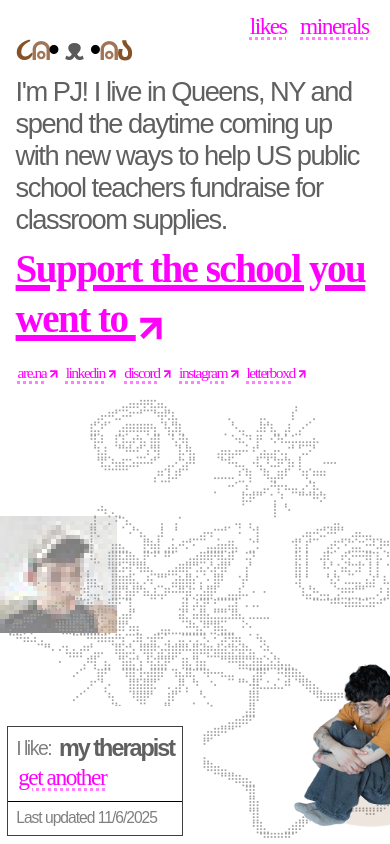
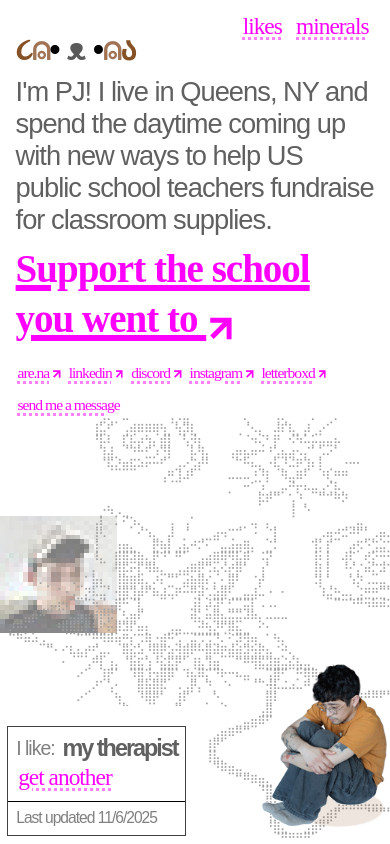
Before and after one commit to chumbud/pj, a Node server app: page / in a window 390 px wide. Run offline with Node 20, Linux system fonts and the light colour scheme; some web fonts are replaced.

Commit message:
Add contact button to mobile, selection highlight, nav note, styling tweaks

```diff
--- a/public/css/style.css
+++ b/public/css/style.css
@@ -22,6 +22,16 @@ body {
   min-height: 100vh;
   display: flex;
 }
+::selection {
+  background-color: black;
+  color: #ff00ff;
+}
+
+::-moz-selection {
+  background-color: black;
+  color: #ff00ff;
+}
+
 *, *::before, *::after {
   box-sizing: border-box;
 }
@@ -29,7 +39,7 @@ body {
   font-family: "Funnel Sans", sans-serif;
   font-optical-sizing: auto;
   font-style: normal;
-  letter-spacing: -1.5px;
+  letter-spacing: -1px;
 }
 @media (min-width: 76.8rem) {
   * {
@@ -668,7 +678,7 @@ a[href^="https://"]:hover:after {
   top: unset;
   bottom: -6vw;
   left: unset;
-  right: -25vw;
+  right: -17vw;
   z-index: 100;
   scale: 0.75;
   transition: all 0.1s ease-in-out;
@@ -1123,6 +1133,7 @@ a[href^="https://"]:hover:after {
   font-size: 1rem;
   display: flex;
   flex-direction: row;
+  flex-wrap: wrap;
   gap: 0.5rem;
   justify-content: flex-start;
   background-color: white;
@@ -1131,6 +1142,10 @@ a[href^="https://"]:hover:after {
   .mobile-links {
     display: none;
   }
+}
+.mobile-links .contact-btn {
+  flex-basis: 100%;
+  margin-top: 0.5rem;
 }
 
 .mobile {
@@ -1153,6 +1168,7 @@ a[href^="https://"]:hover:after {
 
 .contact-btn {
   cursor: pointer;
+  margin-top: 2rem;
 }
 .contact-btn:hover {
   color: #ff00ff;
@@ -1197,8 +1213,8 @@ a[href^="https://"]:hover:after {
 .contact-modal-content .contact-close-btn {
   position: absolute;
   top: 1rem;
-  right: 1rem;
-  font-size: 1.5rem;
+  right: 2rem;
+  font-size: 3.5rem;
   color: rgba(255, 255, 255, 0.5);
   cursor: pointer;
   line-height: 1;
@@ -1255,11 +1271,13 @@ a[href^="https://"]:hover:after {
 }
 
 .contact-note {
-  text-align: center;
-  font-size: 1.4rem;
+  text-align: right;
+  font-size: 1.25rem;
   opacity: 0.75;
-  margin-top: 1rem;
+  letter-spacing: 0px;
+  margin-top: 0.5rem;
   margin-bottom: 0;
+  padding: 0 1rem 0 2rem;
 }
 
 .contact-status {
--- a/public/js/contact.js
+++ b/public/js/contact.js
@@ -4,22 +4,33 @@
 document.addEventListener('DOMContentLoaded', () => {
     const modal = document.getElementById('contact-modal');
     const openBtn = document.getElementById('contact-btn');
+    const mobileOpenBtn = document.getElementById('mobile-contact-btn');
     const closeBtn = document.getElementById('contact-close-btn');
     const form = document.getElementById('contact-form');
     const statusEl = document.getElementById('contact-status');
     const submitBtn = document.getElementById('contact-submit');
 
-    if (!modal || !openBtn) return;
+    if (!modal) return;
 
-    // Open modal
-    openBtn.addEventListener('click', (e) => {
+    // Open modal function
+    function openModal(e) {
         e.preventDefault();
         modal.style.display = 'flex';
         document.body.style.overflow = 'hidden';
         // Clear previous status
         statusEl.textContent = '';
         statusEl.className = 'contact-status';
-    });
+    }
+
+    // Open modal from desktop nav
+    if (openBtn) {
+        openBtn.addEventListener('click', openModal);
+    }
+
+    // Open modal from mobile links
+    if (mobileOpenBtn) {
+        mobileOpenBtn.addEventListener('click', openModal);
+    }
 
     // Close modal
     function closeModal() {
--- a/public/scss/style.scss
+++ b/public/scss/style.scss
@@ -33,6 +33,15 @@ body {
     }
 }
 
+::selection {
+    background-color: black;
+    color: $color-magenta;
+}
+
+::-moz-selection {
+    background-color: black;
+    color: $color-magenta;
+}
 
 * {
     &,
@@ -45,7 +54,7 @@ body {
     sans-serif;
     font-optical-sizing: auto;
     font-style: normal;
-    letter-spacing: -1.5px;
+    letter-spacing: -1px;
 
     @media (min-width: $breakpoint-tablet) {
         letter-spacing: -2px;
@@ -710,7 +719,7 @@ a {
     top: unset;
     bottom: -6vw;
     left: unset;
-    right: -25vw;
+    right: -17vw;
     z-index: 100;
     scale: .75;
     transition: all .1s ease-in-out;
@@ -1186,12 +1195,18 @@ a {
     font-size: 1rem;
     display: flex;
     flex-direction: row;
+    flex-wrap: wrap;
     gap: .5rem;
     justify-content: flex-start;
     background-color: white;
 
     @media (min-width: $breakpoint-tablet) {
         display: none;
+    }
+
+    .contact-btn {
+        flex-basis: 100%;
+        margin-top: 0.5rem;
     }
 }
 
@@ -1214,6 +1229,7 @@ a {
 // Contact Modal
 .contact-btn {
     cursor: pointer;
+    margin-top: 2rem;
 
     &:hover {
         color: $color-magenta;
@@ -1262,8 +1278,8 @@ a {
     .contact-close-btn {
         position: absolute;
         top: 1rem;
-        right: 1rem;
-        font-size: 1.5rem;
+        right: 2rem;
+        font-size: 3.5rem;
         color: rgba(255, 255, 255, 0.5);
         cursor: pointer;
         line-height: 1;
@@ -1329,11 +1345,13 @@ a {
 }
 
 .contact-note {
-    text-align: center;
-    font-size: 1.4rem;
+    text-align: right;
+    font-size: 1.25rem;
     opacity: 0.75;
-    margin-top: 1rem;
+    letter-spacing: 0px;
+    margin-top: .5rem;
     margin-bottom: 0;
+    padding: 0 1rem 0 2rem;
 }
 
 .contact-status {
--- a/views/index.ejs
+++ b/views/index.ejs
@@ -53,6 +53,7 @@ height="0" width="0" style="display:none;visibility:hidden"></iframe></noscript>
             <a href="https://www.instagram.com/spoooji/" target="_blank">instagram </a>
             <a href="https://letterboxd.com/spooji/" target="_blank">letterboxd </a>
             <a href="#" class="contact-btn" id="contact-btn">send me a message</a>
+            <p class="contact-note">i'm not really available for any freelance work, i just wanna make new friends :)</p>
         </ul>
     </section>
     <main class="page-layout">
@@ -77,6 +78,7 @@ height="0" width="0" style="display:none;visibility:hidden"></iframe></noscript>
                 <a href="https://discord.com/invite/srk3VVxt" target="_blank">discord</a>
                 <a href="https://www.instagram.com/spoooji/" target="_blank">instagram</a>
                 <a href="https://letterboxd.com/spooji/" target="_blank">letterboxd</a>
+                <a href="#" class="contact-btn" id="mobile-contact-btn">send me a message</a>
             </div>
         </section>
 
@@ -158,7 +160,6 @@ height="0" width="0" style="display:none;visibility:hidden"></iframe></noscript>
             <textarea id="contact-message" name="message" placeholder="your message" rows="4" required></textarea>
             <button type="submit" id="contact-submit">send</button>
         </form>
-        <p class="contact-note">i'm not really available for any freelance work, i just wanna make new friends :)</p>
         <div id="contact-status" class="contact-status"></div>
     </div>
 </div>
--- a/views/likes.ejs
+++ b/views/likes.ejs
@@ -54,6 +54,7 @@ height="0" width="0" style="display:none;visibility:hidden"></iframe></noscript>
             <a href="https://www.instagram.com/spoooji/" target="_blank">instagram </a>
             <a href="https://letterboxd.com/spooji/" target="_blank">letterboxd </a>
             <a href="#" class="contact-btn" id="contact-btn">send me a message</a>
+            <p class="contact-note">i'm not really available for any freelance work, i just wanna make new friends :)</p>
         </ul>
     </section>
 <section class="arena-feed">
@@ -204,7 +205,6 @@ height="0" width="0" style="display:none;visibility:hidden"></iframe></noscript>
             <textarea id="contact-message" name="message" placeholder="your message" rows="4" required></textarea>
             <button type="submit" id="contact-submit">send</button>
         </form>
-        <p class="contact-note">i'm not really available for any freelance work, i just wanna make new friends :)</p>
         <div id="contact-status" class="contact-status"></div>
     </div>
 </div>
--- a/views/minerals.ejs
+++ b/views/minerals.ejs
@@ -54,6 +54,7 @@
             <a href="https://www.instagram.com/spoooji/" target="_blank">instagram </a>
             <a href="https://letterboxd.com/spooji/" target="_blank">letterboxd </a>
             <a href="#" class="contact-btn" id="contact-btn">send me a message</a>
+            <p class="contact-note">i'm not really available for any freelance work, i just wanna make new friends :)</p>
         </ul>
     </section>
     <section class="arena-feed">
@@ -190,7 +191,6 @@ font-weight: bold;"></div>
             <textarea id="contact-message" name="message" placeholder="your message" rows="4" required></textarea>
             <button type="submit" id="contact-submit">send</button>
         </form>
-        <p class="contact-note">i'm not really available for any freelance work, i just wanna make new friends :)</p>
         <div id="contact-status" class="contact-status"></div>
     </div>
 </div>
```
